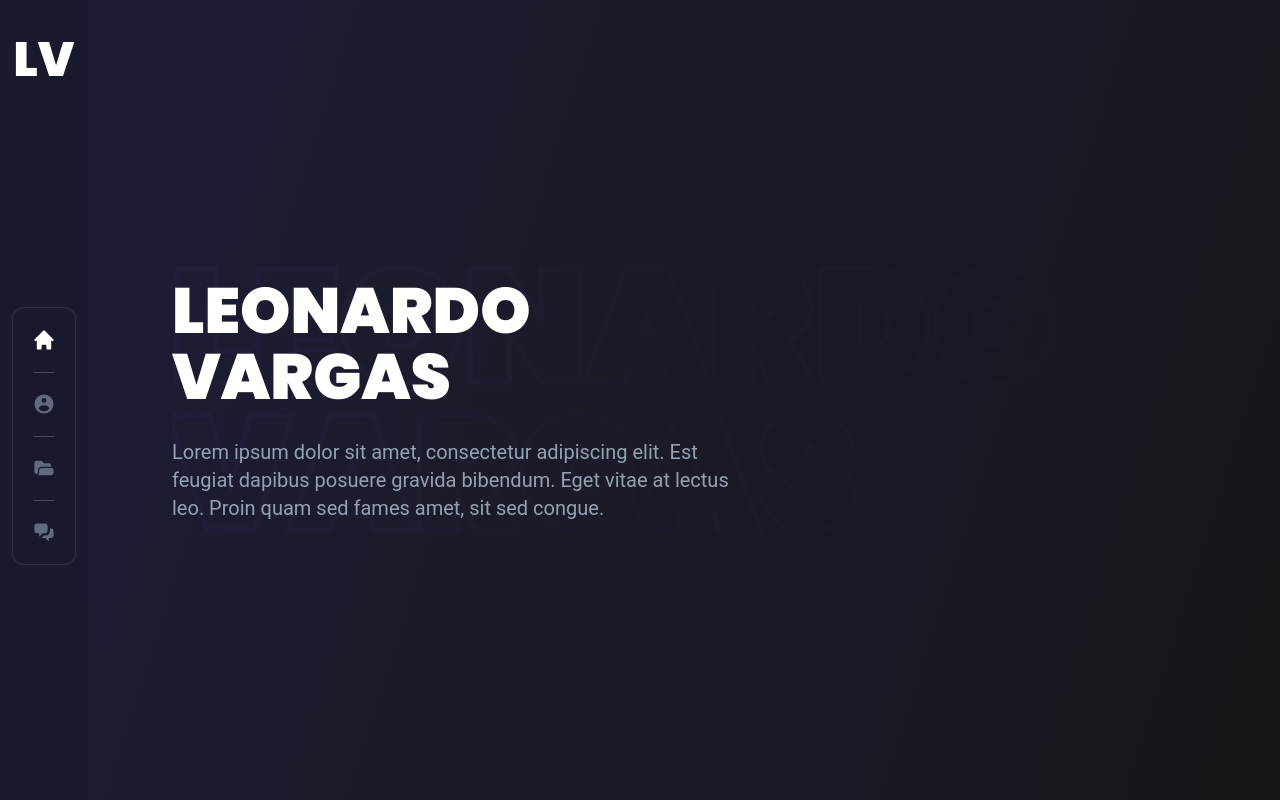
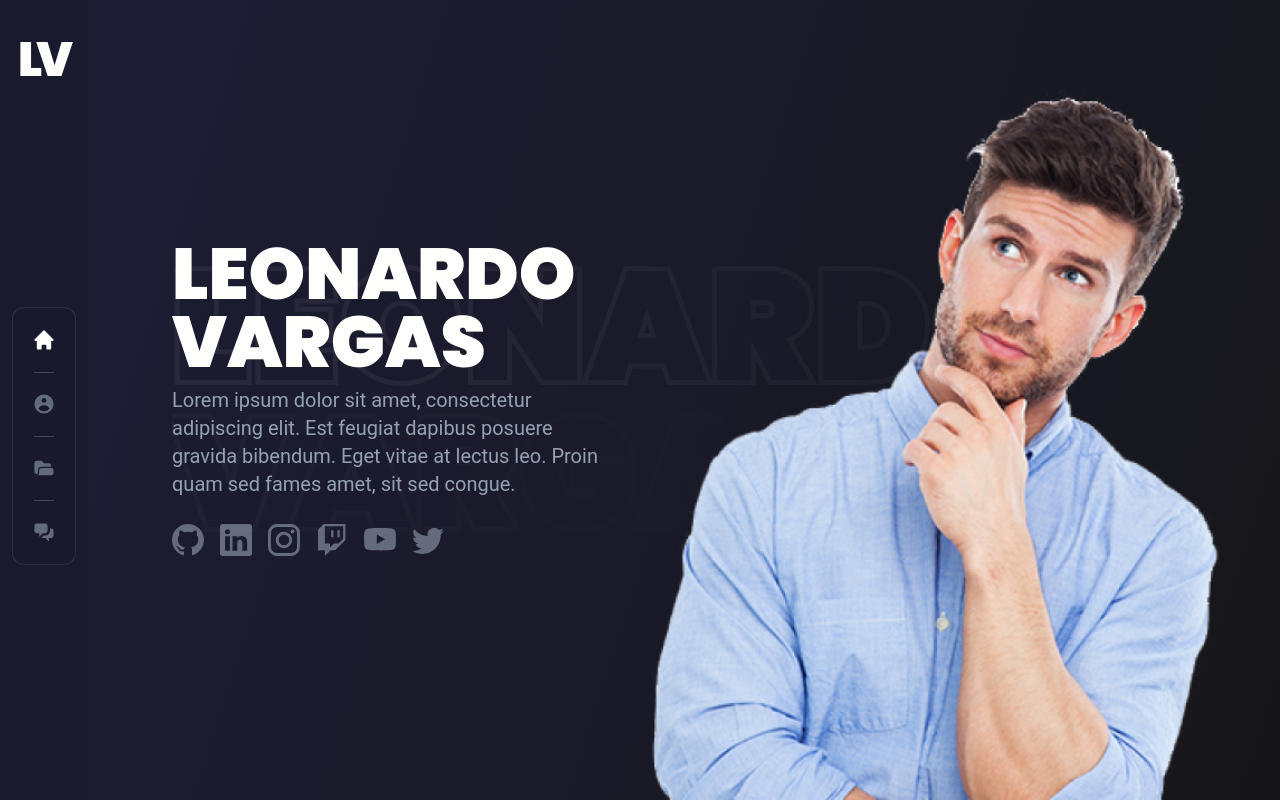
Before and after one commit to leovargasdev/portfolio-old-nextjs, a Next.js app: page / in a window 1280 px wide. Built offline with nearby package versions, Linux system fonts and the light colour scheme.

Commit message:
feat: adicionando imagem do avatar, redes sociais e correções no menu

```diff
--- a/src/components/Layout/styles.module.scss
+++ b/src/components/Layout/styles.module.scss
@@ -8,6 +8,7 @@
 
 .header {
   height: 100%;
+  z-index: 10;
 
   display: flex;
   flex-direction: column;
@@ -18,8 +19,11 @@
   strong {
     font-size: 3rem;
     font-weight: 900;
+    letter-spacing: -6px;
+    color: var(--text-light);
     font-family: var(--font-poppins);
-    color: var(--text-light);
+
+    padding-right: 3px;
   }
 }
 
--- a/src/components/Navbar/styles.module.scss
+++ b/src/components/Navbar/styles.module.scss
@@ -79,7 +79,7 @@
   bottom: 0;
   height: 36px;
   padding: 0 16px;
-  background: var(--link);
+  background: var(--link-dark);
 
   border-radius: 6px;
   box-shadow: 0 5px 15px rgba(0,0,0,0.1);
@@ -95,7 +95,7 @@
     position: absolute;
     width: 12px;
     height: 12px;
-    background: var(--link);
+    background: var(--link-dark);
 
     left: -10px;
     top: 46%;
--- a/src/pages/_document.tsx
+++ b/src/pages/_document.tsx
@@ -16,7 +16,7 @@ export default class MyDocument extends Document {
           <meta name="author" content="Leonardo Luis de Vargas" />
 
           <link
-            href="https://fonts.googleapis.com/css2?family=Poppins:wght@400;500;900&Roboto:wght@300;400;500;700&display=swap"
+            href="https://fonts.googleapis.com/css2?family=Poppins:wght@400;500;700;800;900&Roboto:wght@300;400;500;700&display=swap"
             rel="stylesheet"
           />
         </Head>
--- a/src/pages/index.tsx
+++ b/src/pages/index.tsx
@@ -1,18 +1,91 @@
 import { NextPage } from 'next'
+import Image from 'next/image'
+import {
+  BsLinkedin,
+  BsGithub,
+  BsYoutube,
+  BsTwitch,
+  BsInstagram,
+  BsTwitter
+} from 'react-icons/bs'
+
+import { FaGithubSquare } from 'react-icons/fa'
 
 import styles from 'styles/home.module.scss'
 
 const HomePage: NextPage = () => (
   <div className={styles.container}>
-    <h1>Leonardo Vargas</h1>
-    <p>
-      Lorem ipsum dolor sit amet, consectetur adipiscing elit. Est feugiat
-      dapibus posuere gravida bibendum. Eget vitae at lectus leo. Proin quam sed
-      fames amet, sit sed congue.
-    </p>
-
     <div className={styles.background}>
       <span>LEONARDO VARGAS</span>
+    </div>
+
+    <section className={styles.content}>
+      <h1>Leonardo Vargas</h1>
+      <p>
+        Lorem ipsum dolor sit amet, consectetur adipiscing elit. Est feugiat
+        dapibus posuere gravida bibendum. Eget vitae at lectus leo. Proin quam
+        sed fames amet, sit sed congue.
+      </p>
+
+      <div className={styles.social}>
+        <a
+          role="link"
+          href="https://github.com/leovargasdev"
+          target="_blank"
+          rel="noreferrer"
+        >
+          <BsGithub />
+        </a>
+        <a
+          role="link"
+          href="https://www.linkedin.com/in/leonardo-luis-de-vargas/"
+          target="_blank"
+          rel="noreferrer"
+        >
+          <BsLinkedin />
+        </a>
+        <a
+          role="link"
+          href="https://www.instagram.com/leuvargas/"
+          target="_blank"
+          rel="noreferrer"
+        >
+          <BsInstagram />
+        </a>
+        <a
+          role="link"
+          href="https://www.twitch.tv/leovargasdev"
+          target="_blank"
+          rel="noreferrer"
+        >
+          <BsTwitch />
+        </a>
+        <a
+          role="link"
+          href="https://www.youtube.com/c/leovargas"
+          target="_blank"
+          rel="noreferrer"
+        >
+          <BsYoutube />
+        </a>
+        <a
+          role="link"
+          href="https://twitter.com/leovargasdev"
+          target="_blank"
+          rel="noreferrer"
+        >
+          <BsTwitter />
+        </a>
+      </div>
+    </section>
+
+    <div className={styles.avatar}>
+      <Image
+        src="/eu.png"
+        layout="fill"
+        objectFit="contain"
+        objectPosition="bottom"
+      />
     </div>
   </div>
 )
--- a/src/styles/globals.scss
+++ b/src/styles/globals.scss
@@ -13,6 +13,8 @@
   --white: rgba(255, 255, 255, 0.1);
 
   --link: #7f5af0;
+  --link-dark: #2f2843;
+  --green: #2cb67d;
 
   --font-poppins: 'Poppins';
 }
--- a/src/styles/home.module.scss
+++ b/src/styles/home.module.scss
@@ -4,12 +4,18 @@
   position: relative;
 
   display: flex;
+  align-items: center;
+}
+
+.content {
+  display: flex;
   flex-direction: column;
-  justify-content: center;
+  row-gap: 10px;
+  z-index: 1;
 
   h1 {
-    font-size: 4rem;
-    line-height: 4.125rem;
+    font-size: 4.5rem;
+    line-height: 4.25rem;
     font-weight: 900;
     text-transform: uppercase;
     color: var(--text-light);
@@ -20,29 +26,77 @@
 
   p {
     max-width: 560px;
-    margin-top: 28px;
 
     font-size: 1.25rem;
     line-height: 1.75rem;
   }
 }
 
+.social {
+  display: flex;
+  align-items: center;
+  column-gap: 16px;
+
+  margin-top: 16px;
+
+  svg {
+    opacity: 0.6;
+    width: 32px;
+    height: auto;
+
+    transition: all 0.4s;
+  }
+
+  a:hover svg {
+    opacity: 1;
+    transform: translateY(-6px);
+
+    path{
+      animation: svg-animation 2s ease alternate;
+    }
+  }
+
+  @keyframes svg-animation{
+    0% {
+      stroke-width: 0;
+      stroke-dasharray: 1 100;
+      fill: transparent;
+    }
+    25% {
+      stroke-width: 1;
+    }
+    60%, 100% {
+      stroke-width: 0.3;
+      stroke-dasharray: 100 1;
+      fill: var(--link);
+    }
+  }
+}
+
 .background {
   position: absolute;
-  z-index: -1;
   margin: auto;
-  opacity: 0.6;
+  opacity: 0.15;
 
   span {
     font-size: 12vw;
     line-height: 11.5vw;
     letter-spacing: 3px;
+    font-weight: 900;
     color: var(--background);
-    font-weight: 900;
     font-family: var(--font-poppins);
 
-    background: var(--link);
+    background: linear-gradient(-90deg, transparent, var(--text-dark));
     -webkit-background-clip: text;
     -webkit-text-stroke: 10px transparent;
   }
 }
+
+.avatar {
+  align-self: flex-end;
+  margin: 0 auto;
+
+  position: relative;
+  width: 800px;
+  height: clamp(60vh, 90vh, 800px);
+}
```
Also changed, not shown: public/eu.png (added).
